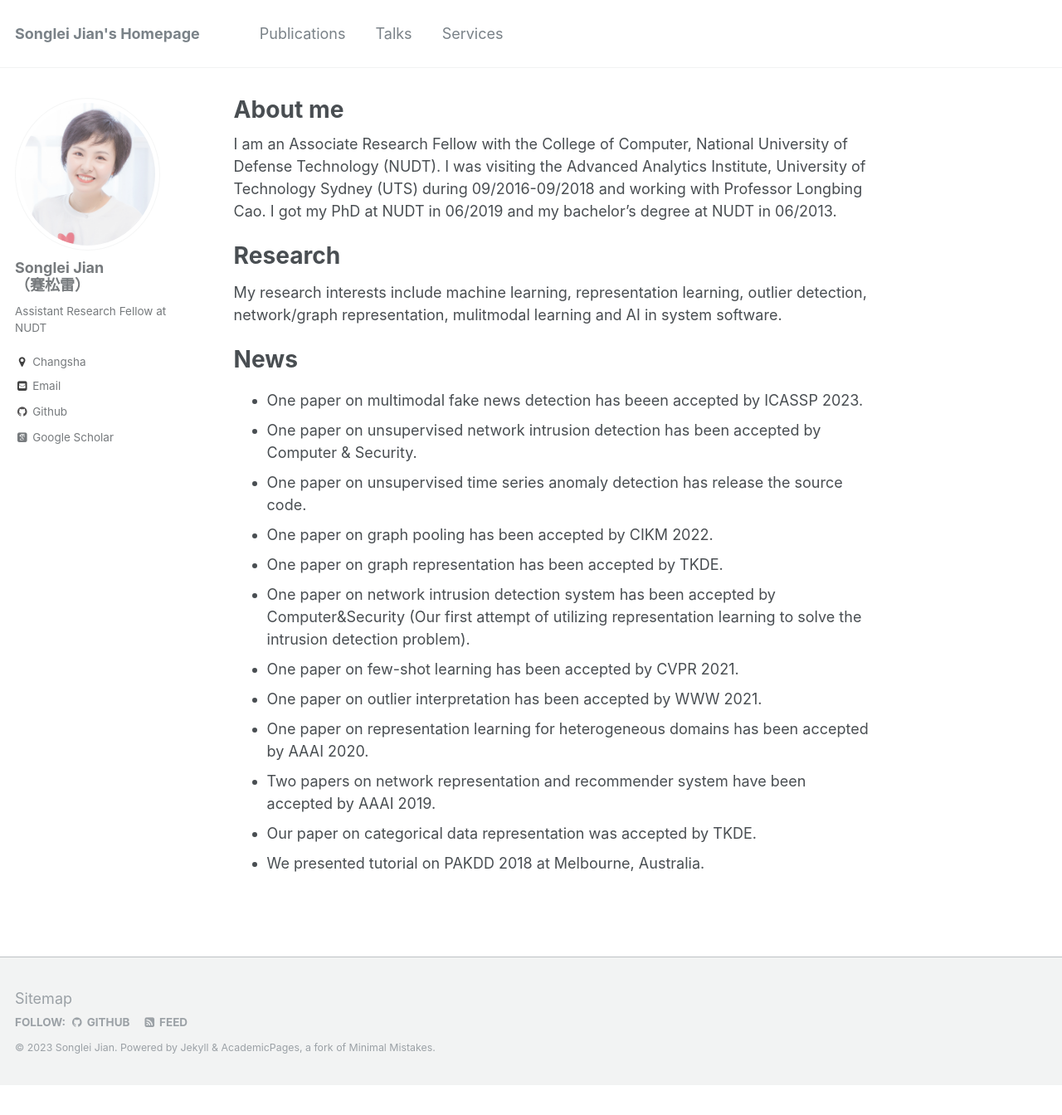
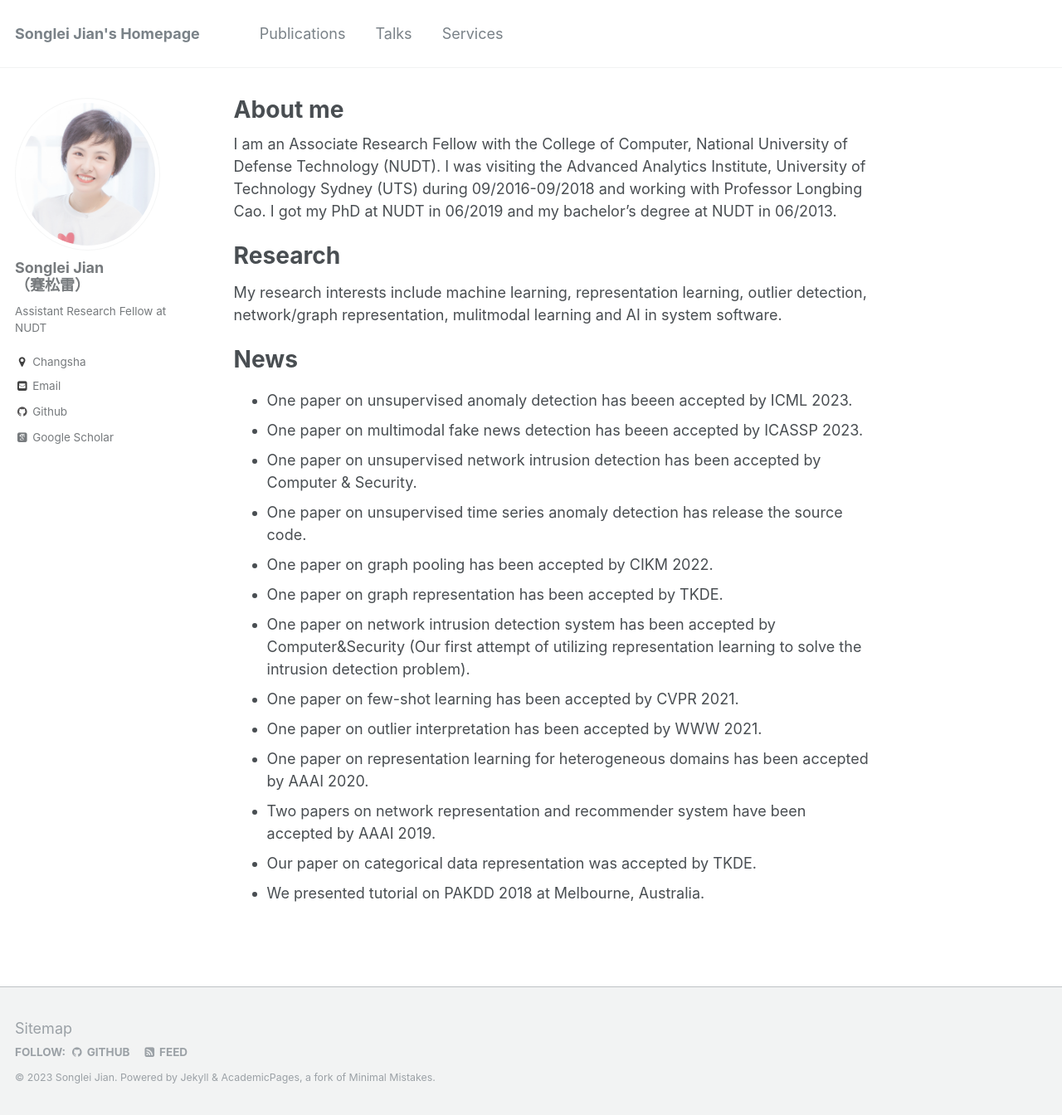
Before and after one commit to jiansonglei/jiansonglei.github.io, a Jekyll site: the page built from _pages/about.md, in a window 1280 px wide and 1344 px high. Shown: the whole window at 83% size. Built offline with Jekyll 4.4.1, drawn with Linux system fonts in a browser that asks for light colours; some web fonts are replaced; a script that is not in the unit is left out.

Commit message:
icml 2023

```diff
--- a/_pages/about.md
+++ b/_pages/about.md
@@ -17,6 +17,7 @@ My research interests include machine learning, representation learning, outlier
 
 News
 ========
+* One paper on unsupervised anomaly detection has beeen accepted by ICML 2023.
 * One paper on multimodal fake news detection has beeen accepted by ICASSP 2023.
 * One paper on unsupervised network intrusion detection has been accepted by Computer & Security.
 * One paper on unsupervised time series anomaly detection has release the source code.
```
Also changed, not shown: _pages/publications.md (+1 -0 lines), 1 other file.
